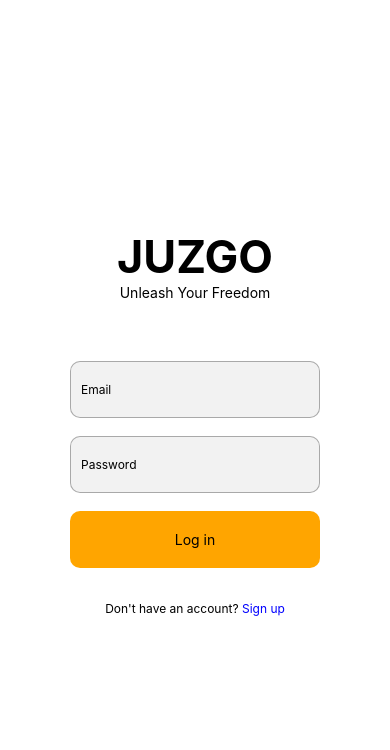
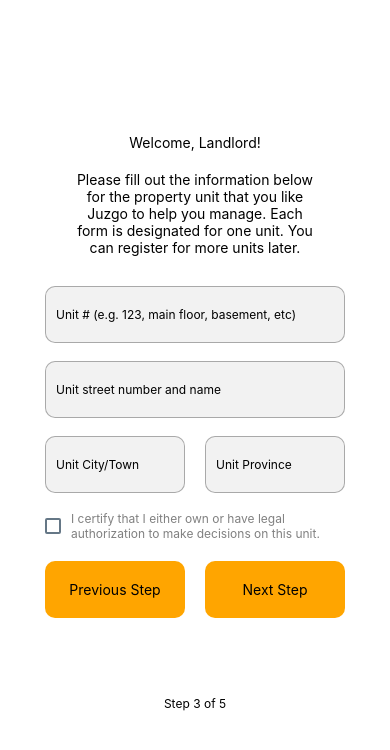
Before and after one commit to sean-xiao-zhao7/juzgo, a React Native app: screen /SignupLandlordPropertyScreen in a window 390 px wide. Shown: the top 750 px of the page. Built offline with nearby package versions, Linux system fonts and the light colour scheme.

Commit message:
Add landlord property screen

```diff
--- a/App.js
+++ b/App.js
@@ -6,6 +6,7 @@ import { createNativeStackNavigator } from "@react-navigation/native-stack";
 import LoginScreen from "./src/screens/auth/LoginScreen";
 import SignUpChoiceScreen from "./src/screens/register/SignUpChoiceScreen";
 import SignupLandlordInfoScreen from "./src/screens/register/SignupLandlordInfoScreen";
+import SignupLandlordPropertyScreen from "./src/screens/register/SignupLandlordPropertyScreen";
 
 // navigation configs
 import { noHeaderConfig } from "./src/navigation-configs/configs";
@@ -33,6 +34,11 @@ export default function App() {
                         component={SignupLandlordInfoScreen}
                         options={noHeaderConfig}
                     />
+                    <Stack.Screen
+                        name="SignupLandlordPropertyScreen"
+                        component={SignupLandlordPropertyScreen}
+                        options={noHeaderConfig}
+                    />
                 </Stack.Navigator>
             </NavigationContainer>
         </>
--- a/src/components/containers/ScreenContainer.js
+++ b/src/components/containers/ScreenContainer.js
@@ -4,7 +4,11 @@ import { View } from "react-native";
 import { screenContainerStyles } from "../../styles/screenSpacings";
 
 const ScreenContainer = (props) => {
-    return <View style={screenContainerStyles.style}>{props.children}</View>;
+    return (
+        <View style={[screenContainerStyles.style, props.style]}>
+            {props.children}
+        </View>
+    );
 };
 
 export default ScreenContainer;
--- a/src/components/forms/UserInfoForm.js
+++ b/src/components/forms/UserInfoForm.js
@@ -75,7 +75,7 @@ const UserInfoForm = (props) => {
                     </TextSmall>
                 </View>
             </View>
-            <Button1 text="Next Step" />
+            <Button1 text="Next Step" onPress={props.onSubmit} />
         </View>
     );
 };
--- /dev/null
+++ b/src/components/forms/UserPropertyForm.js
@@ -0,0 +1,75 @@
+import { View, CheckBox } from "react-native";
+
+// comps
+import CustomTextInput from "../inputs/CustomTextInput";
+import Button1 from "../buttons/Button1";
+import TextSmall from "../texts/TextSmall";
+import { colors } from "../../styles/colors";
+
+const UserPropertyForm = (props) => {
+    return (
+        <View style={{ alignItems: "center" }}>
+            <CustomTextInput
+                placeholder={"Unit # (e.g. 123, main floor, basement, etc)"}
+                style={{ width: 300 }}
+            />
+            <CustomTextInput
+                placeholder={"Unit street number and name"}
+                style={{ width: 300 }}
+            />
+            <View
+                style={{
+                    flexDirection: "row",
+                }}
+            >
+                <CustomTextInput
+                    placeholder={"Unit City/Town"}
+                    style={{ width: 140, marginRight: 20 }}
+                />
+                <CustomTextInput
+                    placeholder={"Unit Province"}
+                    style={{ width: 140 }}
+                />
+            </View>
+            <View style={{ width: 300 }}>
+                <View
+                    style={{
+                        flexDirection: "row",
+                        alignItems: "center",
+                        marginBottom: 20,
+                    }}
+                >
+                    <CheckBox />
+                    <TextSmall
+                        style={{
+                            color: colors.secondaryTextColor,
+                            marginLeft: 10,
+                        }}
+                    >
+                        I certify that I either own or have legal authorization
+                        to make decisions on this unit.
+                    </TextSmall>
+                </View>
+            </View>
+            <View
+                style={{
+                    flexDirection: "row",
+                    alignItems: "center",
+                }}
+            >
+                <Button1
+                    text="Previous Step"
+                    onPress={props.onPrevious}
+                    style={{ width: 140, marginRight: 20 }}
+                />
+                <Button1
+                    text="Next Step"
+                    onPress={props.onNext}
+                    style={{ width: 140 }}
+                />
+            </View>
+        </View>
+    );
+};
+
+export default UserPropertyForm;
--- a/src/screens/register/SignupLandlordInfoScreen.js
+++ b/src/screens/register/SignupLandlordInfoScreen.js
@@ -13,7 +13,11 @@ const SignupLandlordInfoScreen = (props) => {
             <TextRegular style={{ marginBottom: 60 }}>
                 Please fill out the information below.
             </TextRegular>
-            <UserInfoForm />
+            <UserInfoForm
+                onSubmit={() => {
+                    props.navigation.navigate("SignupLandlordPropertyScreen");
+                }}
+            />
             <TextSmall style={{ marginTop: 60 }}>Step 2 of 5</TextSmall>
         </ScreenContainer>
     );
--- /dev/null
+++ b/src/screens/register/SignupLandlordPropertyScreen.js
@@ -0,0 +1,34 @@
+// comps
+import ScreenContainer from "../../components/containers/ScreenContainer";
+import TextRegular from "../../components/texts/TextRegular";
+import UserPropertyForm from "../../components/forms/UserPropertyForm";
+import TextSmall from "../../components/texts/TextSmall";
+
+const SignupLandlordPropertyScreen = (props) => {
+    return (
+        <ScreenContainer>
+            <TextRegular style={{ marginBottom: 20 }}>
+                Welcome, Landlord!
+            </TextRegular>
+            <TextRegular
+                style={{ width: 250, marginBottom: 30, textAlign: "center" }}
+            >
+                Please fill out the information below for the property unit that
+                you like Juzgo to help you manage. Each form is designated for
+                one unit. You can register for more units later.
+            </TextRegular>
+
+            <UserPropertyForm
+                onPrevious={() => {
+                    props.navigation.navigate("SignupLandlordInfoScreen");
+                }}
+                onNext={() => {
+                    props.navigation.navigate("SignupLandlordPropertyScreen");
+                }}
+            />
+            <TextSmall style={{ marginTop: 60 }}>Step 3 of 5</TextSmall>
+        </ScreenContainer>
+    );
+};
+
+export default SignupLandlordPropertyScreen;
```
